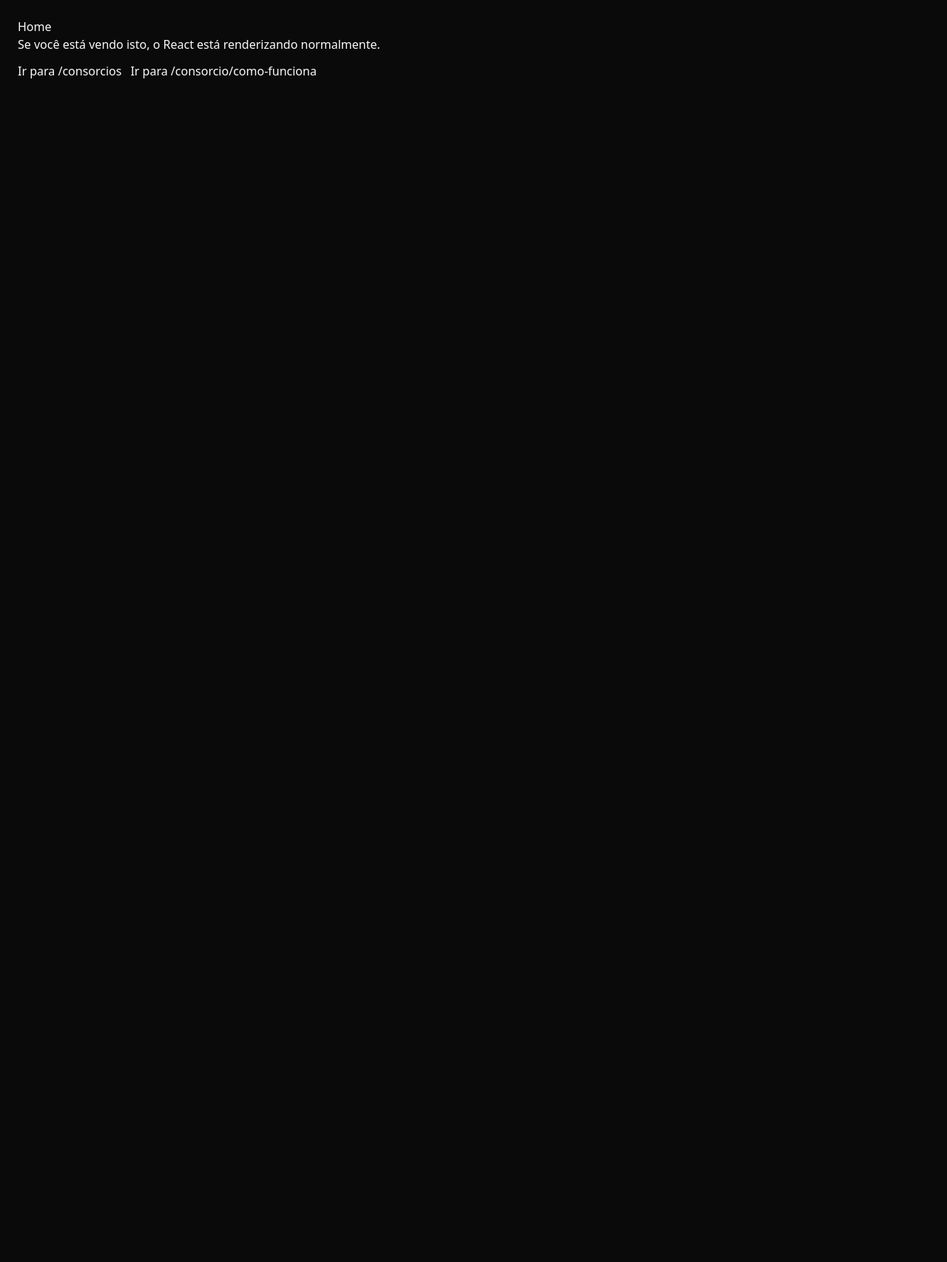
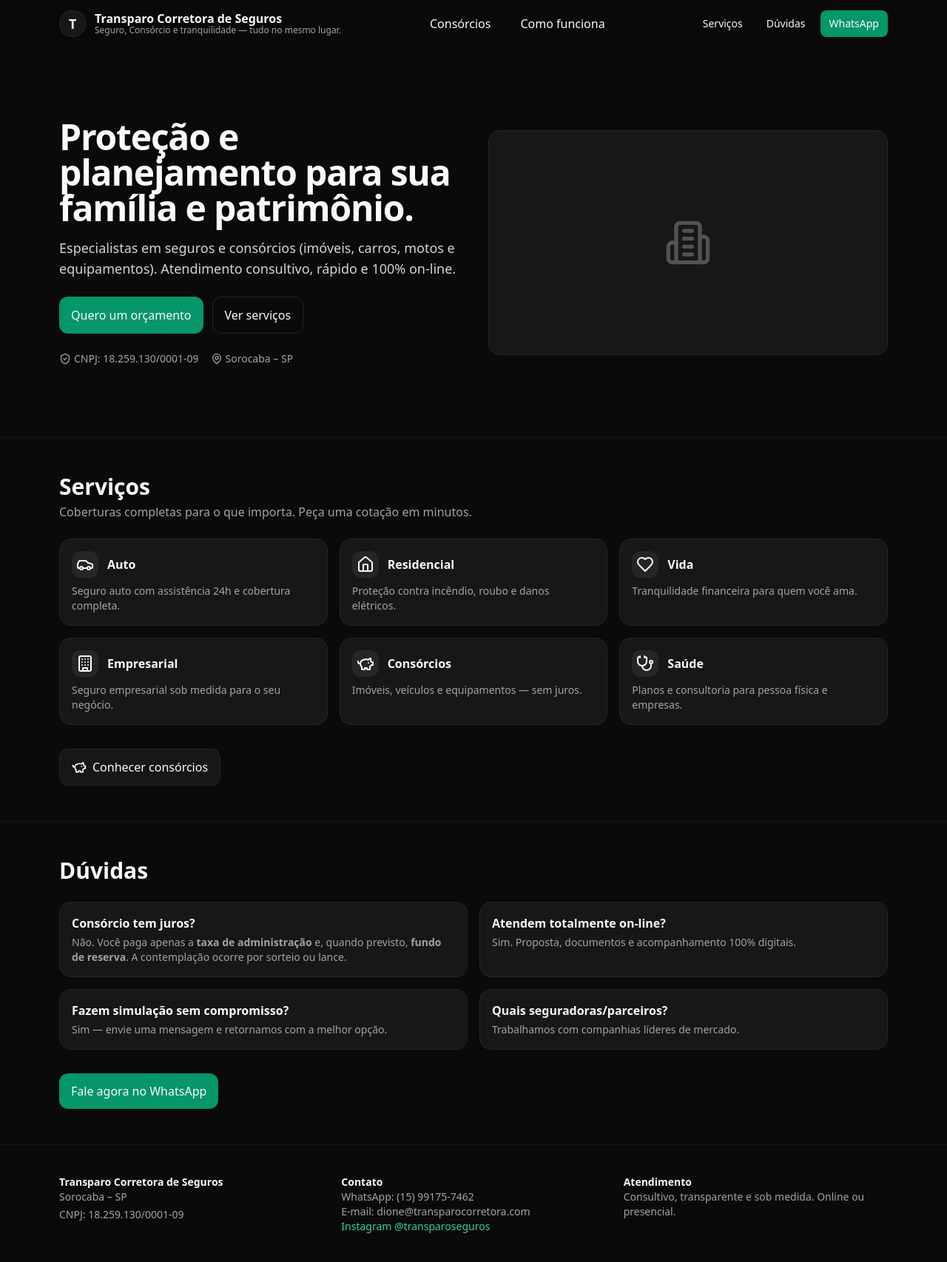
Before and after one commit to rogersdr7/transparo-corretora, a React (Vite) app: page / in a window 1280 px wide. Shown: the whole page at 74% size. Before the commit the page ends 800 px from the top, so only its background shows below. Built offline with nearby package versions, Linux system fonts and the light colour scheme.

Commit message:
Update App.jsx

```diff
--- a/src/App.jsx
+++ b/src/App.jsx
@@ -1,44 +1,303 @@
 import React from "react";
-import { Routes, Route, Link } from "react-router-dom";
+import { Routes, Route, Link, Navigate } from "react-router-dom";
+import { motion } from "framer-motion";
+import * as Icons from "lucide-react";
 
-function Home() {
+import Consorcios from "./pages/Consorcios";
+import ConsorcioComoFunciona from "./pages/ConsorcioComoFunciona";
+
+/* =========================
+   DADOS DA EMPRESA / UTILS
+   ========================= */
+const WA = "5515991757462";
+const EMAIL = "dione@transparocorretora.com";
+const COMPANY = {
+  name: "Transparo Corretora de Seguros",
+  slogan: "Seguro, Consórcio e tranquilidade — tudo no mesmo lugar.",
+  cnpj: "18.259.130/0001-09",
+  instagram: "https://www.instagram.com/transparoseguros/",
+  city: "Sorocaba – SP",
+  phoneHuman: "(15) 99175-7462",
+};
+
+function openWhatsApp(msg = "Olá! Vim pelo site e quero um orçamento.") {
+  const url = `https://wa.me/${WA}?text=${encodeURIComponent(msg)}`;
+  window.open(url, "_blank");
+}
+
+/* =========================
+   APP
+   ========================= */
+export default function App() {
   return (
-    <div style={{ padding: 24 }}>
-      <h1>Home</h1>
-      <p>Se você está vendo isto, o React está renderizando normalmente.</p>
-      <nav style={{ display: "flex", gap: 12, marginTop: 12 }}>
-        <Link to="/consorcios">Ir para /consorcios</Link>
-        <Link to="/consorcio/como-funciona">Ir para /consorcio/como-funciona</Link>
-      </nav>
+    <div className="min-h-screen bg-neutral-950 text-neutral-50">
+      <Header />
+
+      {/* ROTAS */}
+      <Routes>
+        <Route path="/" element={<HomeSection />} />
+        <Route path="/consorcios" element={<Consorcios />} />
+        <Route path="/consorcio/como-funciona" element={<ConsorcioComoFunciona />} />
+        {/* fallback: qualquer rota inválida volta para a home */}
+        <Route path="*" element={<Navigate to="/" replace />} />
+      </Routes>
+
+      <Footer />
     </div>
   );
 }
 
-function Consorcios() {
+/* =========================
+   HEADER
+   ========================= */
+function Header() {
   return (
-    <div style={{ padding: 24 }}>
-      <h1>Página: Consórcios</h1>
-      <p>Rota de teste funcionando.</p>
+    <header className="sticky top-0 z-40 backdrop-blur border-b border-neutral-900/60 bg-neutral-950/75">
+      <div className="max-w-6xl mx-auto px-4 py-3 flex items-center justify-between">
+        {/* Logo + nome */}
+        <div className="flex items-center gap-3">
+          <div className="w-9 h-9 rounded-2xl bg-neutral-900 border border-neutral-800 grid place-items-center shadow-sm">
+            <span className="font-black text-lg tracking-tight">T</span>
+          </div>
+          <div>
+            <p className="font-semibold leading-tight">{COMPANY.name}</p>
+            <p className="text-xs text-neutral-400 -mt-0.5">{COMPANY.slogan}</p>
+          </div>
+        </div>
+
+        {/* Navegação */}
+        <nav className="hidden md:flex items-center gap-2">
+          <Link className="px-4 py-2 rounded-lg hover:bg-neutral-900" to="/consorcios">
+            Consórcios
+          </Link>
+          <Link
+            className="px-4 py-2 rounded-lg hover:bg-neutral-900"
+            to="/consorcio/como-funciona"
+          >
+            Como funciona
+          </Link>
+        </nav>
+
+        {/* Ações rápidas */}
+        <div className="hidden md:flex items-center gap-2">
+          <button
+            className="text-sm px-3 py-2 rounded-lg hover:bg-neutral-900"
+            onClick={() =>
+              document.getElementById("servicos")?.scrollIntoView({ behavior: "smooth" })
+            }
+          >
+            Serviços
+          </button>
+          <button
+            className="text-sm px-3 py-2 rounded-lg hover:bg-neutral-900"
+            onClick={() =>
+              document.getElementById("faq")?.scrollIntoView({ behavior: "smooth" })
+            }
+          >
+            Dúvidas
+          </button>
+          <button
+            className="text-sm px-3 py-2 rounded-lg bg-emerald-600 hover:bg-emerald-500"
+            onClick={() => openWhatsApp()}
+          >
+            WhatsApp
+          </button>
+        </div>
+      </div>
+    </header>
+  );
+}
+
+/* =========================
+   HOME
+   ========================= */
+function HomeSection() {
+  return (
+    <main>
+      {/* Hero */}
+      <section className="relative overflow-hidden">
+        <div className="max-w-6xl mx-auto px-4 py-16 md:py-24 grid md:grid-cols-2 gap-10 items-center">
+          <motion.div
+            initial={{ opacity: 0, y: 12 }}
+            animate={{ opacity: 1, y: 0 }}
+            transition={{ duration: 0.5 }}
+          >
+            <h1 className="text-3xl md:text-5xl font-black tracking-tight leading-tight">
+              Proteção e planejamento para sua família e patrimônio.
+            </h1>
+            <p className="mt-4 text-neutral-300 text-lg">
+              Especialistas em seguros e consórcios (imóveis, carros, motos e equipamentos).
+              Atendimento consultivo, rápido e 100% on-line.
+            </p>
+
+            <div className="mt-6 flex flex-wrap gap-3">
+              <button
+                className="px-4 py-3 rounded-xl bg-emerald-600 hover:bg-emerald-500"
+                onClick={() =>
+                  openWhatsApp("Quero um orçamento de seguro/consórcio 🙌")
+                }
+              >
+                Quero um orçamento
+              </button>
+              <button
+                className="px-4 py-3 rounded-xl border border-neutral-800 hover:bg-neutral-900"
+                onClick={() =>
+                  document.getElementById("servicos")?.scrollIntoView({ behavior: "smooth" })
+                }
+              >
+                Ver serviços
+              </button>
+            </div>
+
+            <div className="mt-6 flex items-center gap-4 text-sm text-neutral-400">
+              <span className="flex items-center gap-1">
+                <Icons.ShieldCheck className="w-4 h-4" /> CNPJ: {COMPANY.cnpj}
+              </span>
+              <span className="flex items-center gap-1">
+                <Icons.MapPin className="w-4 h-4" /> {COMPANY.city}
+              </span>
+            </div>
+          </motion.div>
+
+          <div className="hidden md:block">
+            <div className="aspect-video rounded-2xl border border-neutral-800 bg-neutral-900 grid place-items-center">
+              <Icons.Building2 className="w-16 h-16 text-neutral-600" />
+            </div>
+          </div>
+        </div>
+      </section>
+
+      {/* Serviços */}
+      <section id="servicos" className="border-t border-neutral-900">
+        <div className="max-w-6xl mx-auto px-4 py-12">
+          <h2 className="text-2xl md:text-3xl font-bold">Serviços</h2>
+          <p className="text-neutral-400 mt-1">
+            Coberturas completas para o que importa. Peça uma cotação em minutos.
+          </p>
+
+          <div className="mt-6 grid md:grid-cols-3 gap-4">
+            <Card icon={<Icons.Car />} title="Auto">
+              Seguro auto com assistência 24h e cobertura completa.
+            </Card>
+            <Card icon={<Icons.Home />} title="Residencial">
+              Proteção contra incêndio, roubo e danos elétricos.
+            </Card>
+            <Card icon={<Icons.Heart />} title="Vida">
+              Tranquilidade financeira para quem você ama.
+            </Card>
+            <Card icon={<Icons.Building />} title="Empresarial">
+              Seguro empresarial sob medida para o seu negócio.
+            </Card>
+            <Card icon={<Icons.PiggyBank />} title="Consórcios">
+              Imóveis, veículos e equipamentos — sem juros.
+            </Card>
+            <Card icon={<Icons.Stethoscope />} title="Saúde">
+              Planos e consultoria para pessoa física e empresas.
+            </Card>
+          </div>
+
+          <div className="mt-8">
+            <Link
+              to="/consorcios"
+              className="inline-flex items-center gap-2 px-4 py-3 rounded-xl bg-neutral-900 border border-neutral-800 hover:bg-neutral-800"
+            >
+              <Icons.PiggyBank className="w-5 h-5" />
+              Conhecer consórcios
+            </Link>
+          </div>
+        </div>
+      </section>
+
+      {/* FAQ */}
+      <section id="faq" className="border-t border-neutral-900">
+        <div className="max-w-6xl mx-auto px-4 py-12">
+          <h2 className="text-2xl md:text-3xl font-bold">Dúvidas</h2>
+          <div className="mt-6 grid md:grid-cols-2 gap-4">
+            <Faq q="Consórcio tem juros?">
+              Não. Você paga apenas a <b>taxa de administração</b> e, quando previsto,
+              <b> fundo de reserva</b>. A contemplação ocorre por sorteio ou lance.
+            </Faq>
+            <Faq q="Atendem totalmente on-line?">
+              Sim. Proposta, documentos e acompanhamento 100% digitais.
+            </Faq>
+            <Faq q="Fazem simulação sem compromisso?">
+              Sim — envie uma mensagem e retornamos com a melhor opção.
+            </Faq>
+            <Faq q="Quais seguradoras/parceiros?">
+              Trabalhamos com companhias líderes de mercado.
+            </Faq>
+          </div>
+
+          <button
+            className="mt-8 px-4 py-3 rounded-xl bg-emerald-600 hover:bg-emerald-500"
+            onClick={() => openWhatsApp("Quero tirar uma dúvida sobre seguros/consórcios")}
+          >
+            Fale agora no WhatsApp
+          </button>
+        </div>
+      </section>
+    </main>
+  );
+}
+
+/* =========================
+   FOOTER
+   ========================= */
+function Footer() {
+  return (
+    <footer className="border-t border-neutral-900">
+      <div className="max-w-6xl mx-auto px-4 py-10 grid md:grid-cols-3 gap-6 text-sm">
+        <div>
+          <p className="font-semibold">{COMPANY.name}</p>
+          <p className="text-neutral-400">{COMPANY.city}</p>
+          <p className="text-neutral-400 mt-1">CNPJ: {COMPANY.cnpj}</p>
+        </div>
+        <div>
+          <p className="font-semibold">Contato</p>
+          <p className="text-neutral-400">WhatsApp: {COMPANY.phoneHuman}</p>
+          <p className="text-neutral-400">E-mail: {EMAIL}</p>
+          <a
+            className="text-emerald-400 hover:text-emerald-300"
+            href={COMPANY.instagram}
+            target="_blank"
+            rel="noreferrer"
+          >
+            Instagram @transparoseguros
+          </a>
+        </div>
+        <div>
+          <p className="font-semibold">Atendimento</p>
+          <p className="text-neutral-400">
+            Consultivo, transparente e sob medida. Online ou presencial.
+          </p>
+        </div>
+      </div>
+    </footer>
+  );
+}
+
+/* =========================
+   COMPONENTES AUXILIARES
+   ========================= */
+function Card({ icon, title, children }) {
+  return (
+    <div className="rounded-2xl border border-neutral-800 bg-neutral-900 p-4">
+      <div className="flex items-center gap-3">
+        <div className="w-9 h-9 grid place-items-center rounded-xl bg-neutral-800">
+          {icon}
+        </div>
+        <h3 className="font-semibold">{title}</h3>
+      </div>
+      <p className="text-neutral-400 mt-2 text-sm">{children}</p>
     </div>
   );
 }
 
-function ComoFunciona() {
+function Faq({ q, children }) {
   return (
-    <div style={{ padding: 24 }}>
-      <h1>Página: Como funciona</h1>
-      <p>Rota de teste funcionando.</p>
+    <div className="rounded-2xl border border-neutral-800 bg-neutral-900 p-4">
+      <p className="font-semibold">{q}</p>
+      <p className="text-neutral-400 mt-1 text-sm">{children}</p>
     </div>
   );
 }
-
-export default function App() {
-  return (
-    <Routes>
-      <Route path="/" element={<Home />} />
-      <Route path="/consorcios" element={<Consorcios />} />
-      <Route path="/consorcio/como-funciona" element={<ComoFunciona />} />
-      <Route path="*" element={<Home />} />
-    </Routes>
-  );
-}
```
